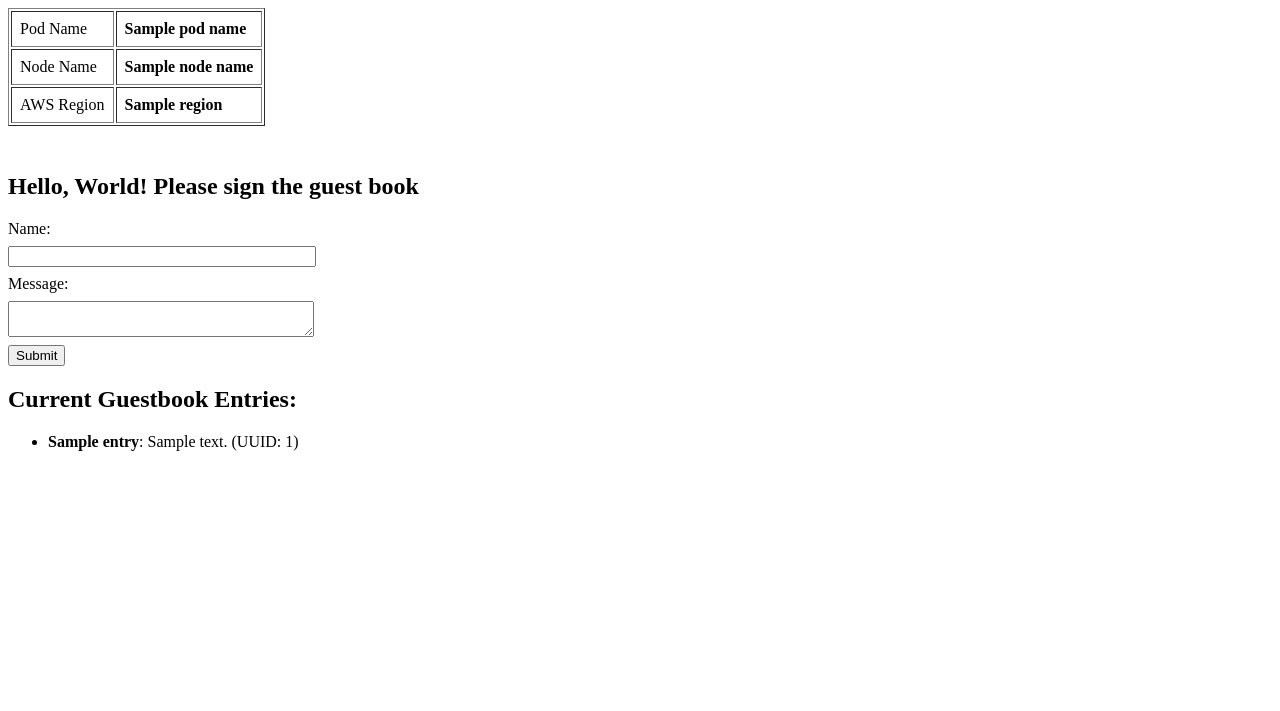
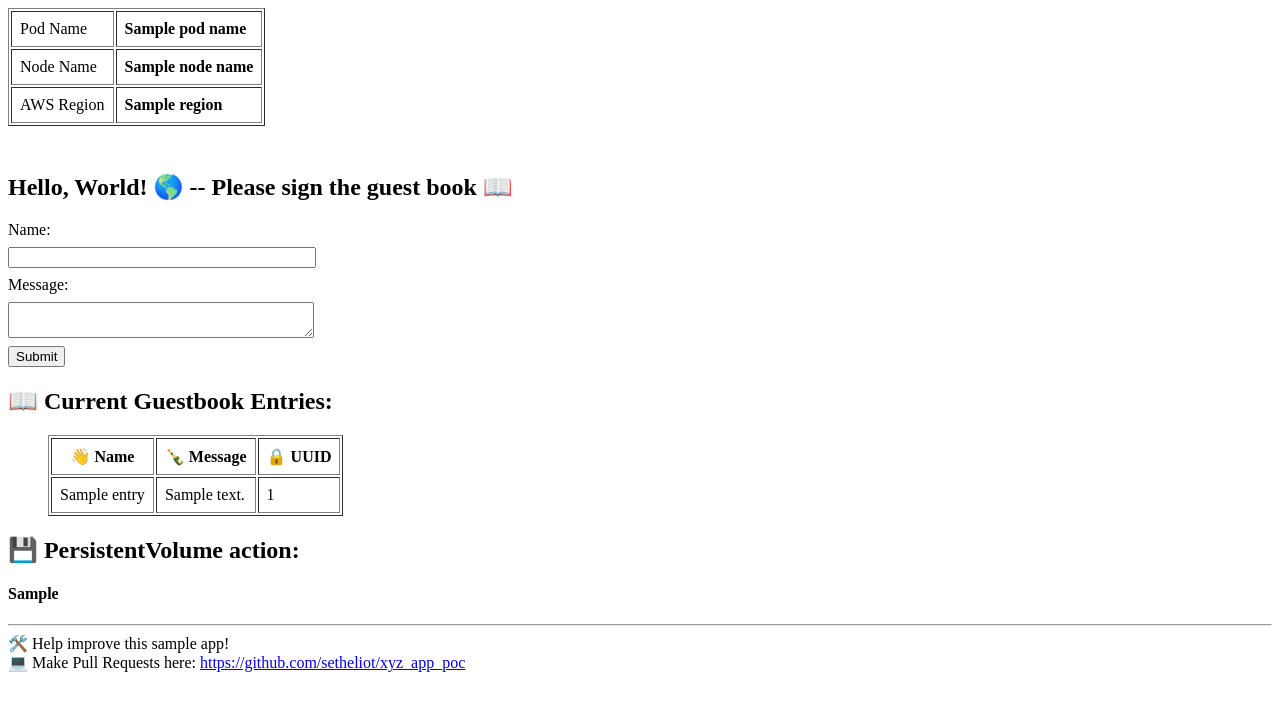
Before and after one commit to setheliot/xyz_app_poc, a Flask app: template src/templates/guestbook.html in a window 1280 px wide. Shown: the top 711 px of the page. Run offline with Flask 3, Linux system fonts and the light colour scheme; the template is opened without the code that fills it: most values are stand-ins (such as "Sample title", 1, 10 or a date in 2020).

Commit message:
Now the app uses the PV

```diff
--- a/src/app.py
+++ b/src/app.py
@@ -35,11 +35,71 @@ def initialize_dynamodb():
         log.error(error)
         return None, error
 
+PV_MOUNT_PATH = "/app/data"
+ID_FILE = "guestbook_ids"
+
+def append_to_ids_file(mount_path: str, content: str) -> bool:
+    """
+    Checks if the mount_path exists.
+    - If it does, appends 'content' to a file named 'ids' inside the mount, creating it if necessary, and returns True.
+    - If the mount does not exist, returns False.
+
+    Args:
+        mount_path (str): The path to check for existence.
+        content (str): The string to append to the file.
+
+    Returns:
+        bool: True if the file was written, False if the mount path does not exist.
+    """
+    if not os.path.exists(mount_path):
+        return False  # Mount does not exist
+
+    ids_file_path = os.path.join(mount_path, ID_FILE)
+
+    try:
+        with open(ids_file_path, "a") as f:
+            f.write(content + "\n")
+        return True  # Successfully written
+    except Exception as e:
+        print(f"Error writing to file {ids_file_path}: {e}")
+        return False  # In case of an unexpected error
+
+def read_last_id(mount_path: str) -> str:
+    """
+    Reads the last line from the 'ids' file inside the mount path if it exists.
+
+    - If the file exists, returns (True, last_line).
+    - If the file or mount path does not exist, returns (False, "").
+
+    Args:
+        mount_path (str): The path where the 'ids' file is expected.
+
+    Returns:
+        tuple[bool, str]: (True, last_line) if successful, (False, "") if not found.
+    """
+    ids_file_path = os.path.join(mount_path, ID_FILE)
+
+    if not os.path.exists(ids_file_path):
+        return None # File does not exist
+
+    try:
+        with open(ids_file_path, "r") as f:
+            lines = f.readlines()
+            if lines:
+                return lines[-1].strip()  # Return last line without trailing newline
+            return None  # File exists but is empty
+    except Exception as e:
+        print(f"Error reading file {ids_file_path}: {e}")
+        return None  # In case of any unexpected error
+
+
+
 table, _ = initialize_dynamodb()
 
 @app.route("/", methods=["GET", "POST"])
 def hello():
     error = None
+    pv_action = None
 
     # Get the node and pod name for display
     node_name = get_node_name()
@@ -60,6 +120,15 @@ def hello():
         # Generate a UUID
         guest_id = str(uuid.uuid4())
 
+        # write ID to PV
+        if append_to_ids_file(PV_MOUNT_PATH, guest_id):
+            pv_action = f"Successfully wrote ID [{guest_id}] to PersistentVolume [{PV_MOUNT_PATH}]"
+            log.info(pv_action)
+        else:
+            pv_action = f"Could not write to PersistentVolume [{PV_MOUNT_PATH}]"
+            log.info(pv_action)
+
+
         # Write to DynamoDB
         try:
             response = table.put_item(
@@ -76,6 +145,16 @@ def hello():
         # Redirect to GET method to show updated guestbook
         return redirect(url_for('hello'))
 
+    # Retrieve last ID from PersistentVolume
+    last_id = read_last_id(PV_MOUNT_PATH)
+    if last_id:
+        pv_action = f"Last ID [{last_id}] read from PersistentVolume [{PV_MOUNT_PATH}]"
+        log.info(pv_action)
+    else:
+        pv_action = f"Could not read from PersistentVolume [{PV_MOUNT_PATH}]"
+        log.info(pv_action)
+
+
     # Retrieve all guestbook entries from DynamoDB
     try:
         response = table.scan()
@@ -86,7 +165,7 @@ def hello():
         entries = []
 
     # Render the form with current guestbook entries
-    return render_template('guestbook.html', node_name=node_name, pod_name=pod_name, region=region, entries=entries, error=error)
+    return render_template('guestbook.html', node_name=node_name, pod_name=pod_name, region=region, entries=entries, pv_action=pv_action, error=error)
 
 if __name__ == "__main__":
     app.run(host="0.0.0.0", port=8080)
--- a/src/templates/guestbook.html
+++ b/src/templates/guestbook.html
@@ -33,7 +33,7 @@
             </tr>
 
         </table>
-        <h2><br/>Hello, World!  Please sign the guest book</h2>
+        <h2><br/>Hello, World! 🌎 -- Please sign the guest book 📖</h2>
         <form action="/" method="post">
             <label for="name">Name:</label>
             <input type="text" id="name" name="name" required>
@@ -44,19 +44,37 @@
             <input type="submit" value="Submit">
         </form>
 
-        <h2>Current Guestbook Entries:</h2>
+        <h2>📖 Current Guestbook Entries:</h2>
         {% if entries %}
             <ul>
-                {% for entry in entries %}
-                    <li><strong>{{ entry['Name'] }}</strong>: {{ entry['Message'] }} (UUID: {{ entry['GuestID'] }})</li>
-                {% endfor %}
+                <table border="1" cellpadding="8">
+                    <tr>
+                        <th>👋 Name</th>
+                        <th>🍾 Message</th>
+                        <th>🔒 UUID</th>
+                    </tr>
+                    {% for entry in entries %}
+                    <tr>
+                        <td>{{ entry['Name'] }}</td>
+                        <td>{{ entry['Message'] }}</td>
+                        <td>{{ entry['GuestID'] }}</td>
+                    </tr>
+                    {% endfor %}
+                </table>
             </ul>
         {% else %}
             <p>No entries yet.</p>
+        {% endif %}
+        {% if pv_action %}
+            <h2>💾 PersistentVolume action:</h2>
+            <h4>{{pv_action}}</h4>
         {% endif %}
         {% if error %}
             <hr>
             <h4 style="color: red;">Error: {{ error }}</h4>
         {% endif %}
+        <hr>
+        🛠️ Help improve this sample app!<br/>
+        💻 Make Pull Requests here: <a href="https://github.com/setheliot/xyz_app_poc">https://github.com/setheliot/xyz_app_poc</a>
     </body>
 </html>
```
